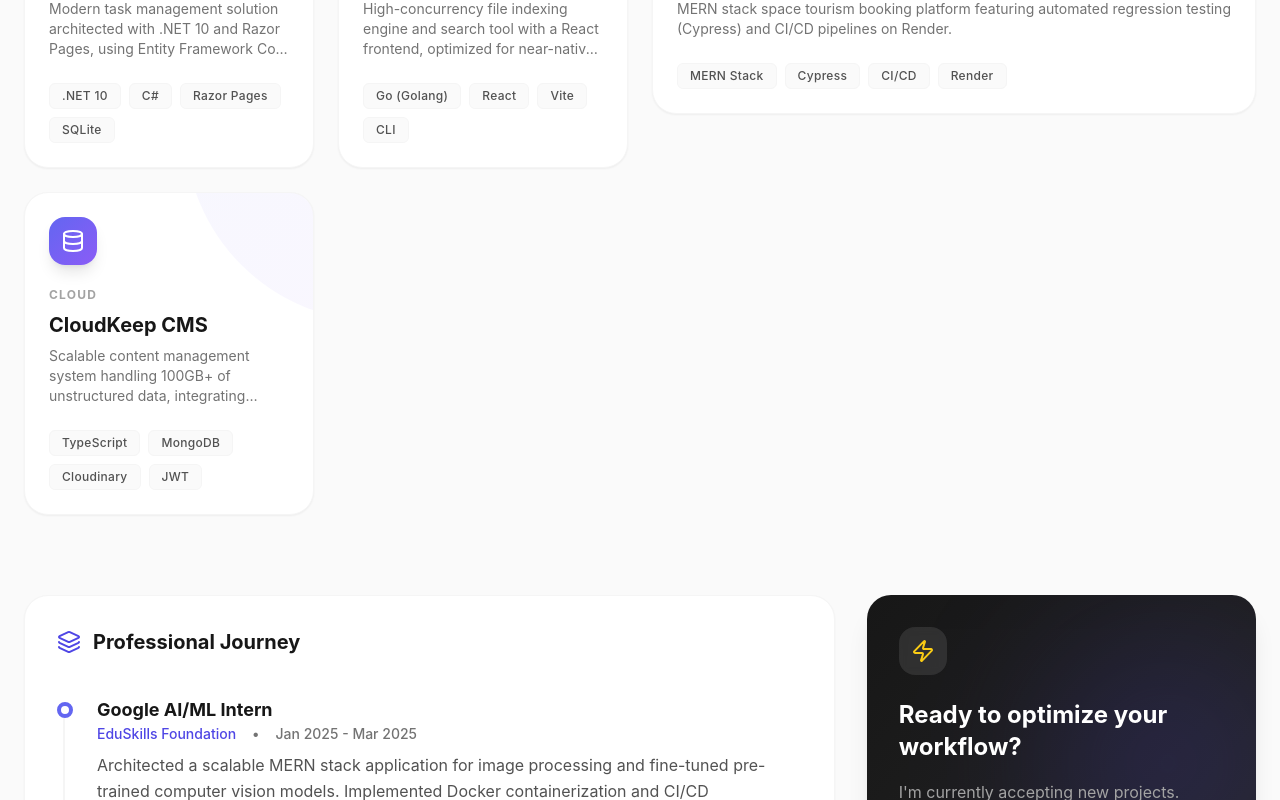
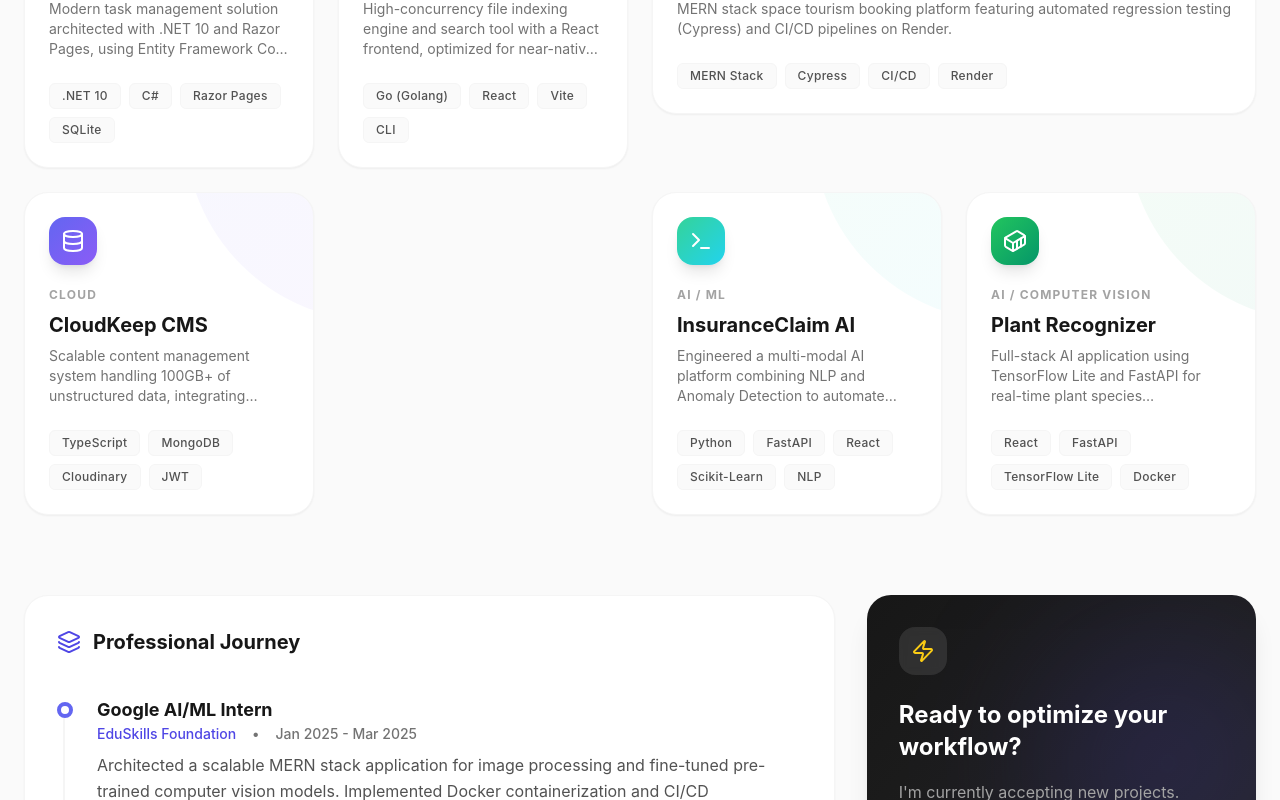
Before and after one commit to dineshingale/Portfolio2.o, a React (Vite) app: page / in a window 1280 px wide. Shown: the part 2420-3220 px from the top of the page. Built offline with nearby package versions, Linux system fonts and the light colour scheme.

Commit message:
feat(portfolio): add InsuranceClaim AI and Plant Recognizer projects

```diff
--- a/src/data/portfolio.js
+++ b/src/data/portfolio.js
@@ -88,6 +88,28 @@ export const projects = [
     link: "https://github.com/dineshingale2003",
     size: "md:col-span-1 md:row-span-1",
 
+  },
+  {
+    title: "InsuranceClaim AI",
+    subtitle: "Engineered a multi-modal AI platform combining NLP and Anomaly Detection to automate claim classification and fraud detection.",
+    category: "AI / ML",
+    gradient: "from-emerald-400 to-cyan-400",
+    tags: ["Python", "FastAPI", "React", "Scikit-Learn", "NLP"],
+    icon: Terminal,
+    link: "https://github.com/dineshingale2003",
+    size: "md:col-span-1 md:row-span-1",
+
+  },
+  {
+    title: "Plant Recognizer",
+    subtitle: "Full-stack AI application using TensorFlow Lite and FastAPI for real-time plant species identification with optimized inference.",
+    category: "AI / Computer Vision",
+    gradient: "from-green-500 to-emerald-600",
+    tags: ["React", "FastAPI", "TensorFlow Lite", "Docker"],
+    icon: Container,
+    link: "https://github.com/dineshingale2003",
+    size: "md:col-span-1 md:row-span-1",
+
   }
 ];
 
```
